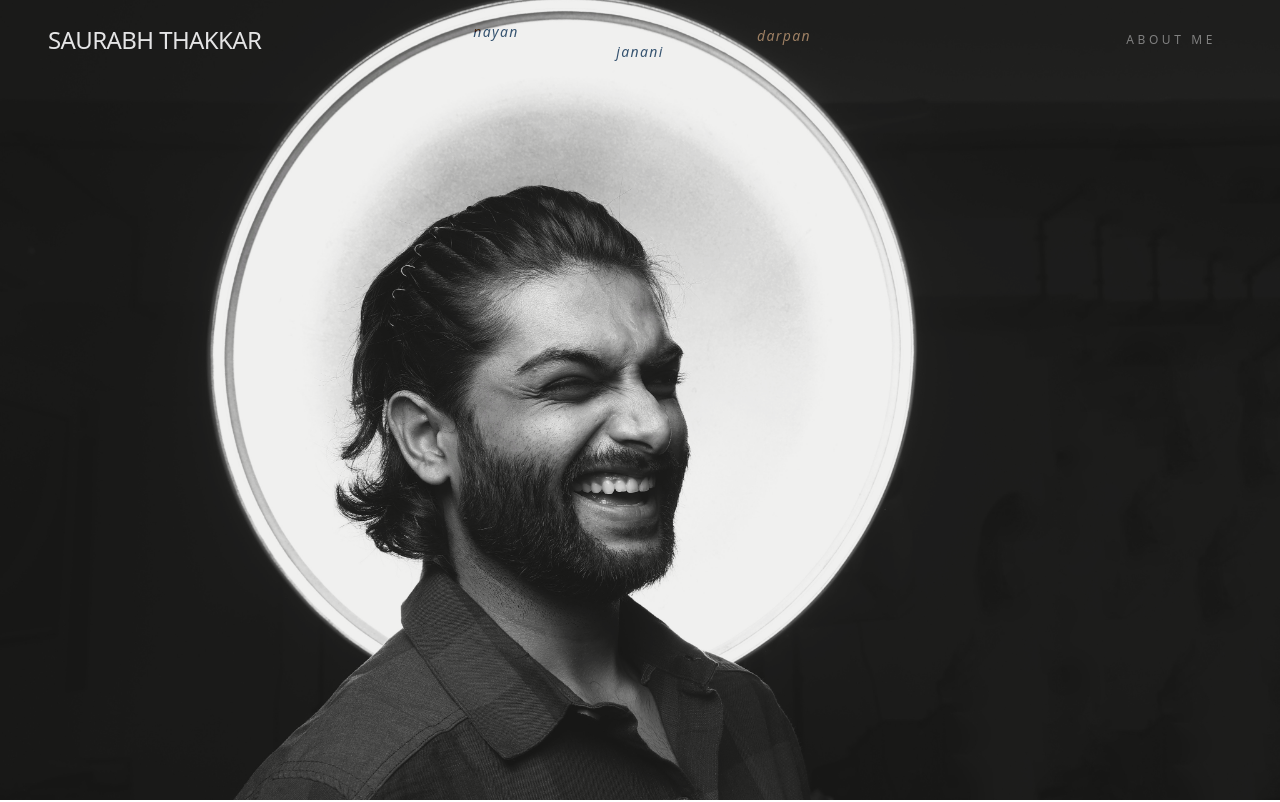
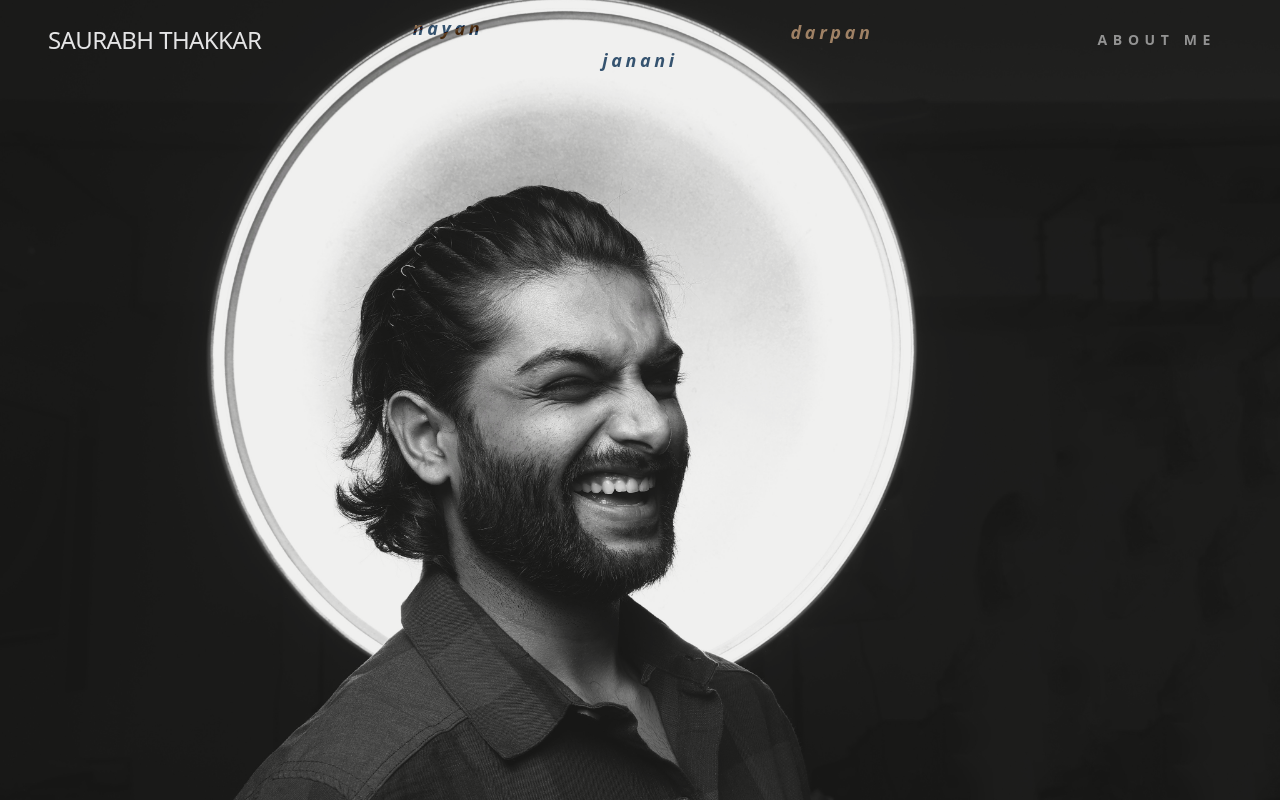
Before and after one commit to ke7innnn/saurabhphotography, a Next.js app: page / in a window 1280 px wide. Shown: the top 802 px of the page. Built offline with nearby package versions, Linux system fonts and the light colour scheme.

Commit message:
Enhance Navbar: larger, bolder text with increased margins

```diff
--- a/components/Navbar.tsx
+++ b/components/Navbar.tsx
@@ -32,8 +32,8 @@ export function Navbar() {
 
       <div className="hidden md:flex flex-[2] items-center justify-center">
         {/* Zig-Zag Portfolio Links */}
-        <div className="flex items-center space-x-16 text-sm italic font-serif tracking-widest text-[#C4A586]">
-          <Link href="/nayan" className="hover:text-white transition-colors transform -translate-y-2 relative h-6 w-20 text-center">
+        <div className="flex items-center space-x-24 text-base md:text-lg italic font-serif font-bold tracking-[0.2em] text-[#C4A586]">
+          <Link href="/nayan" className="hover:text-white transition-colors transform -translate-y-3 relative h-8 w-24 text-center">
             <AnimatePresence mode="wait">
               <motion.span
                 key={showHindi ? "hi" : "en"}
@@ -48,7 +48,7 @@ export function Navbar() {
             </AnimatePresence>
           </Link>
 
-          <Link href="/janani" className="hover:text-white transition-colors transform translate-y-3 relative h-6 w-20 text-center">
+          <Link href="/janani" className="hover:text-white transition-colors transform translate-y-5 relative h-8 w-24 text-center">
             <AnimatePresence mode="wait">
               <motion.span
                 key={showHindi ? "hi" : "en"}
@@ -63,7 +63,7 @@ export function Navbar() {
             </AnimatePresence>
           </Link>
 
-          <Link href="/darpan" className="hover:text-white transition-colors transform -translate-y-1 relative h-6 w-20 text-center">
+          <Link href="/darpan" className="hover:text-white transition-colors transform -translate-y-2 relative h-8 w-24 text-center">
             <AnimatePresence mode="wait">
               <motion.span
                 key={showHindi ? "hi" : "en"}
@@ -81,7 +81,7 @@ export function Navbar() {
       </div>
 
       <div className="flex-1 flex justify-end items-center">
-        <span className="hidden md:block uppercase text-xs tracking-[0.3em] font-medium text-white/50 cursor-default select-none mr-4">
+        <span className="hidden md:block uppercase text-sm tracking-[0.4em] font-bold text-white/60 cursor-default select-none mr-4">
           About Me
         </span>
         <button className="md:hidden" onClick={() => setIsOpen(!isOpen)}>
```
